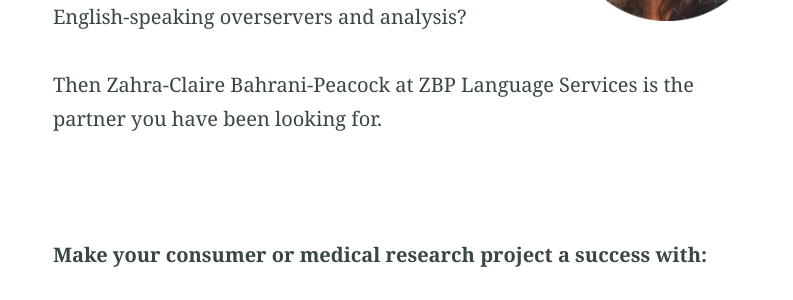
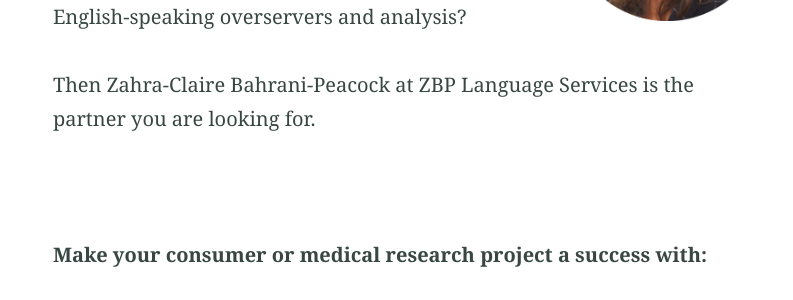
Before and after one commit to Website-2/zbp-language-services.github.io, a Jekyll site: the page built from index.md, in a window 1280 px wide and 900 px high, scrolled down 577 px. Shown: the part 189-489 px from the top of the window, without its empty margins (230-1023 px from the left). Built offline with Jekyll 4.4.1, drawn with Linux system fonts in a browser that asks for light colours.

Commit message:
Update index.md

```diff
--- a/index.md
+++ b/index.md
@@ -11,7 +11,7 @@
 {% include figure.html image="/assets/Profile.png" position="right" width="200" height="200" %}
 Are you involved in international qualitative market research projects?<br><br>
 Are you looking for lively interpreting and fast transcription to bring German projects to life for English-speaking overservers and analysis?<br><br>
-Then Zahra-Claire Bahrani-Peacock at ZBP Language Services is the partner you have been looking for.<br><br><br><br>
+Then Zahra-Claire Bahrani-Peacock at ZBP Language Services is the partner you are looking for.<br><br><br><br>
 **Make your consumer or medical research project a success with:**
 * **Lively interpreting** that makes interviews pleasant to listen to, whether it's 1v1s or focus groups with up to 8 participants
 * **Cultural insight**, so that everyone can fully experience the cultural differences during interview sessions and better interpret interview series and research results
```
